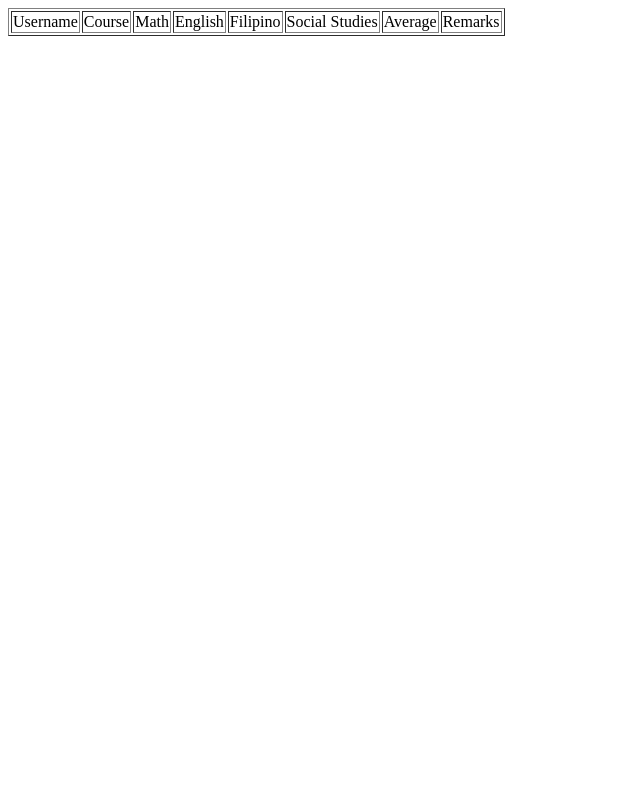
After one commit to Pauli27/ojt, a PHP site: page /zed.php in a window 1280 px wide. The commit adds this page. Shown: the whole page, without its empty margins (0-640 px from the left). Run offline with PHP 8.4, Linux system fonts and the light colour scheme; the visitor is signed in with stand-in values (Sample User, id 1); data that the repository does not hold is empty.

Commit message:
activity2

```diff
--- /dev/null
+++ b/zed.php
@@ -0,0 +1,56 @@
+<?php
+session_start();
+	if(isset($_POST) && !empty($_POST))
+{
+	//echo "<pre>POST data: ",print_r($_POST),"</pre>";
+
+	$_SESSION['logins'][] = $_POST;
+	//echo "<pre>SESSION storage: ",print_r($_SESSION),"</pre>";
+}
+
+?>
+
+<html>
+<body>
+	<table border='1'>
+	<thead>
+		<td>Username</td>
+		<td>Course</td>
+		<td>Math</td>
+		<td>English</td>
+		<td>Filipino</td>
+		<td>Social Studies </td>
+		<td>Average </td>
+		<td>Remarks </td>
+	</thead>
+	<tbody>
+	<?php foreach($_SESSION['logins'] as $login_data) {
+		$math = $login_data['math'];
+		$english = $login_data['english'];
+		$english = $login_data['filipino'];
+		$social = $login_data['social'];
+		$ave=($math+$english+$english+$social)/400*100;
+	?>
+		<tr>
+			<td> <?php echo $login_data['username'] ?> </td>
+			<td> <?php echo $login_data['course'] ?> </td>
+			<td> <?php echo $login_data['math'] ?> </td>
+			<td> <?php echo $login_data['english'] ?> </td>
+			<td> <?php echo $login_data['filipino'] ?> </td>
+			<td> <?php echo $login_data['social'] ?> </td>
+			<td> <?php echo $ave;?></td>
+			<td><?php
+				if($ave > 70){
+						echo "PASSED";
+				}
+				else {
+					echo "FAILED";
+				}
+			 ?>
+			 </td>
+		</tr>
+	<?php } ?>
+	</tbody>
+	</table>
+</body>
+</html>
--- a/zedrick.php
+++ b/zedrick.php
@@ -13,13 +13,11 @@ function process_list($category,$shops){
 	foreach($category as $cat){
 		$output .=  ucwords($cat)	."<br>";
 		foreach($shops as $store=>$shop){
-			echo $store;
 			if($store == 'supermarket'){
 				$concat = "  <br>";
 			}else{
 				$concat = " shop <br>";
 			}
-
 			foreach($shop as $items){
 				if($cat == 'food' && ($items == 'meats & fishes' || $items == 'fruits' || $items == 'vegetables')){
 					$output .= "* $items in ".$store.$concat;
```
Also changed, not shown: day2.php (+25 -16 lines), zedrick_day2.php (added, +27 -0 lines).
